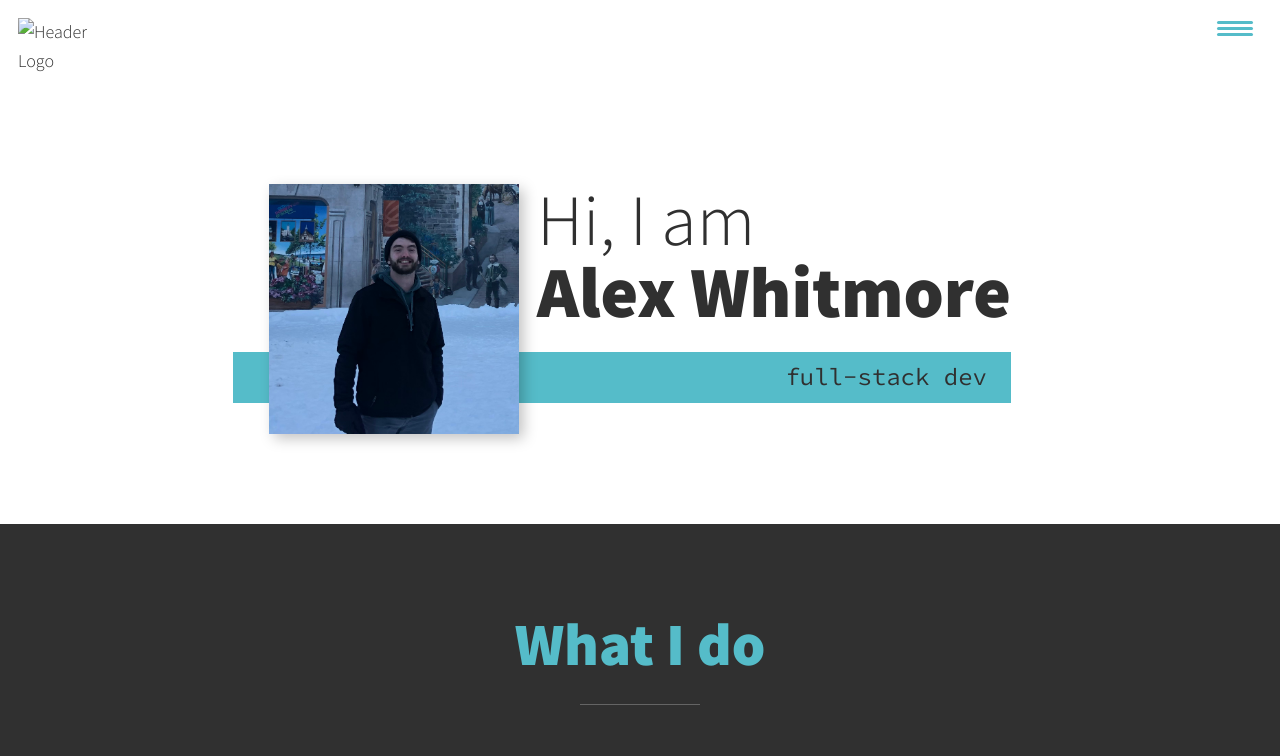
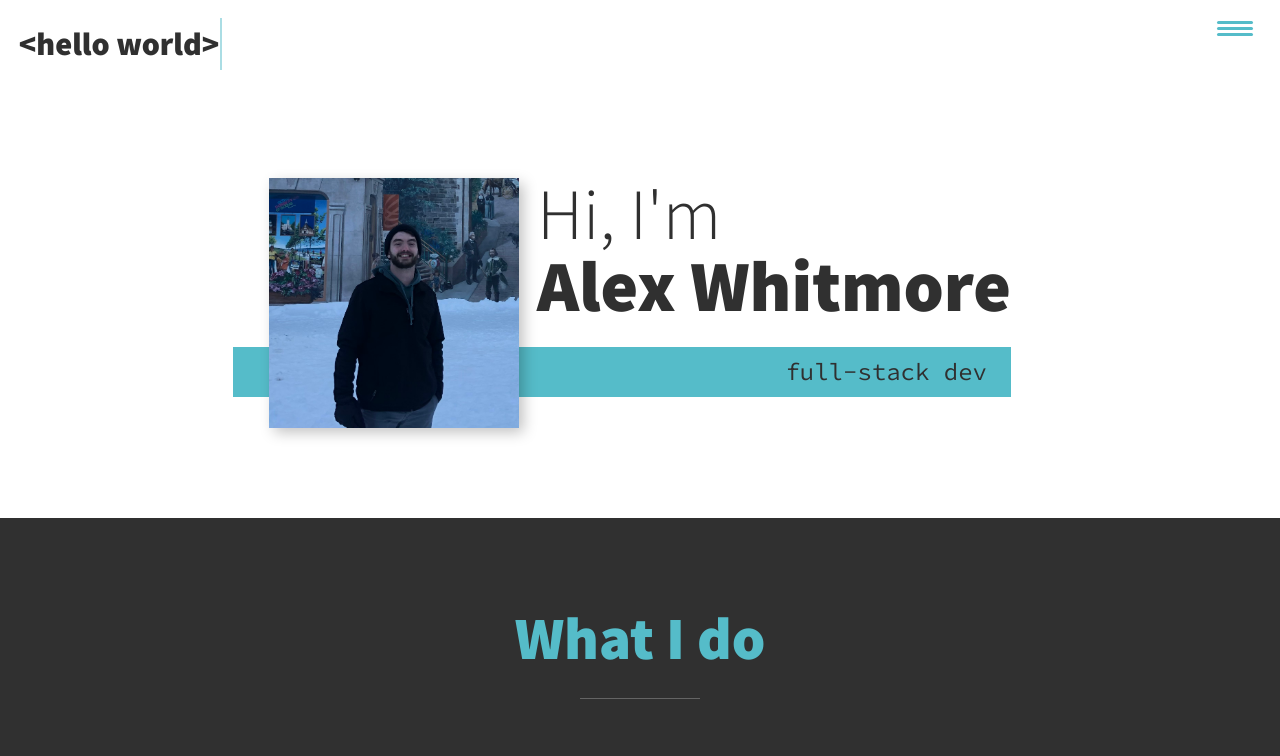
Before and after one commit to alexwhitmore/alex-webpage, a website: page index.html in a window 1280 px wide. Shown: the top 756 px of the page. Drawn offline with nearby package versions, Linux system fonts and the light colour scheme.

Commit message:
Update header

```diff
--- a/css/style.css
+++ b/css/style.css
@@ -250,6 +250,44 @@ header {
   bottom: 6px;
 }
 
+/* Typewritter Effect */
+.line-1 {
+  position: relative;
+  top: 50%;
+  width: 24em;
+  margin: 0 auto;
+  border-right: 2px solid rgba(255, 255, 255, 0.75);
+  font-size: 180%;
+  text-align: center;
+  white-space: nowrap;
+  overflow: hidden;
+  transform: translateY(-50%);
+}
+
+/* Animation */
+.anim-typewriter {
+  animation: typewriter 2s steps(44) 1s 1 normal both,
+    blinkTextCursor 700ms steps(44) infinite normal;
+
+  font-weight: var(--fw-bold);
+}
+@keyframes typewriter {
+  from {
+    width: 0;
+  }
+  to {
+    width: 6.3em;
+  }
+}
+@keyframes blinkTextCursor {
+  from {
+    border-right-color: var(--clr-accent);
+  }
+  to {
+    border-right-color: transparent;
+  }
+}
+
 /* Scroll To Top Button */
 .scrollToTopBtn {
   border: none;
@@ -486,6 +524,10 @@ header {
   margin: 0 0.5em;
 }
 
+.social-list__item a:hover {
+  opacity: 0.7;
+}
+
 .social-list__link {
   padding: 0.5em;
 }
--- a/index.html
+++ b/index.html
@@ -33,8 +33,9 @@
   <body>
     <header>
       <!-- Header logo, left side -->
-      <div class="logo">
-        <img src="#" alt="Header Logo" />
+      <div class="hello-world">
+        <!-- <img src="#" alt="Header Logo" /> -->
+        <p class="line-1 anim-typewriter">&lthello world&gt</p>
       </div>
       <!-- Menu/nav button -->
       <button class="nav-toggle" aria-label="toggle navigation">
@@ -68,7 +69,7 @@
     <section class="intro" id="home">
       <!-- Double hyphen class === modifyer for main class -->
       <h1 class="section__title section__title--intro">
-        Hi, I am <strong>Alex Whitmore</strong>
+        Hi, I'm <strong>Alex Whitmore</strong>
       </h1>
       <p class="section__subtitle section__subtitle--intro">full-stack dev</p>
       <img
@@ -235,7 +236,7 @@
         </li>
       </ul>
     </footer>
-
+    <!-- Top Scroll Button -->
     <button class="scrollToTopBtn">
       <i class="fas fa-angle-double-up fa-2x"></i>
     </button>
```
